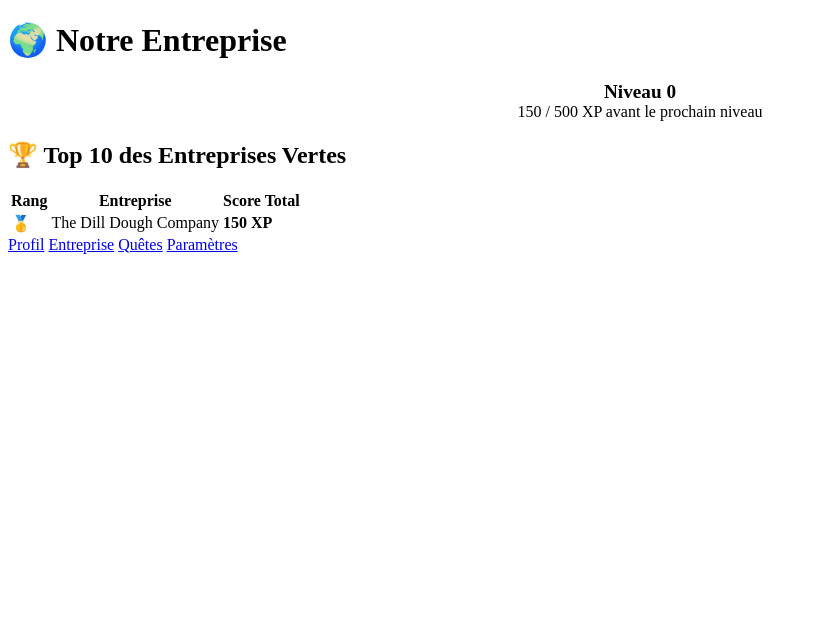
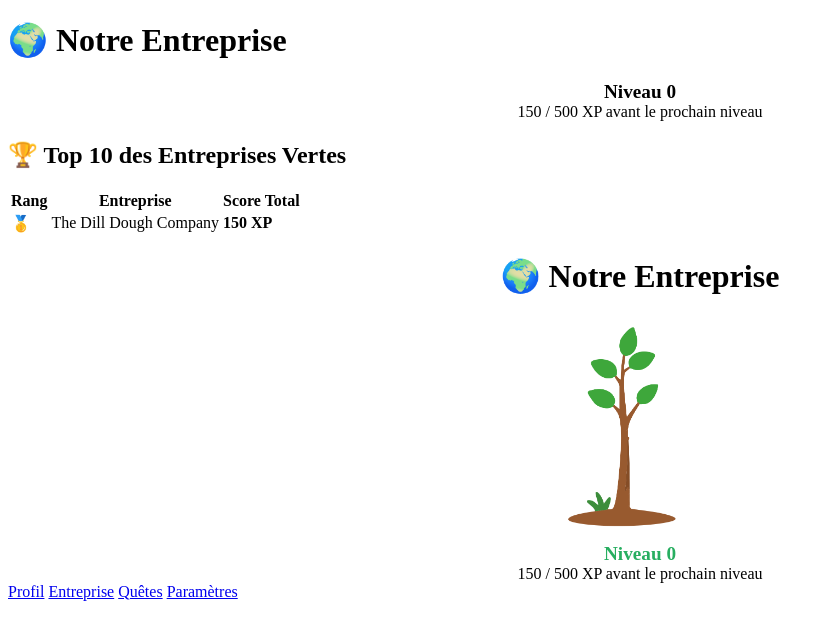
Before and after one commit to BabaYagaby/Work4GreenSite, a PHP site: page /company.php in a window 1280 px wide. Shown: the top 640 px of the page, without its empty margins (0-834 px from the left). Run offline with PHP 8.4, Linux system fonts and the light colour scheme; a user stored in the database is signed in; data comes from the database, SQL or seed files in the repository.

Commit message:
MAJ company.php quest.php

```diff
--- a/company.php
+++ b/company.php
@@ -39,6 +39,18 @@ $xp_par_niveau = 500;
 $niveau_calcule = floor($xp_entreprise / $xp_par_niveau);
 $progression = $xp_entreprise % $xp_par_niveau;
 $pourcentage = ($progression / $xp_par_niveau) * 100;
+$image_arbre = "arbre_petit.png"; // Par défaut
+
+if ($niveau_calcule >= 15) {
+    $image_arbre = "foret.png"; // Optionnel : si tu veux un stade encore après
+} elseif ($niveau_calcule >= 10) {
+    $image_arbre = "arbre3.png";
+} elseif ($niveau_calcule >= 5) {
+    $image_arbre = "arbre2.png";
+} else {
+    $image_arbre = "arbre1.png";
+}
+
 ?>
 
 <!DOCTYPE html>
@@ -94,6 +106,23 @@ $pourcentage = ($progression / $xp_par_niveau) * 100;
         </table>
     </div>
 
+    <div class="card" style="text-align: center;">
+        <h1>🌍 Notre Entreprise</h1>
+
+        <div class="tree-container">
+            <img src="images/<?= $image_arbre ?>" alt="Évolution de l'entreprise" style="width: 150px; height: auto; margin-bottom: 10px;">
+        </div>
+
+        <div style="font-size: 1.2em; font-weight: bold; color: #27ae60;">
+            Niveau <?= $niveau_calcule ?>
+        </div>
+
+        <div class="progress-bg">
+            <div class="progress-fill" style="width: <?= $pourcentage ?>%;"></div>
+        </div>
+        <p style="margin:0;"><?= $progression ?> / <?= $xp_par_niveau ?> XP avant le prochain niveau</p>
+    </div>
+
     <footer class="boutons">
         <a href="profile.php">Profil</a>
         <a href="company.php">Entreprise</a>
--- a/quests.php
+++ b/quests.php
@@ -8,7 +8,7 @@ if (!isset($_SESSION['user_id'])) {
 }
 
 $user_id = $_SESSION['user_id'];
-$aujourdhui = date('Y-m-d'); // Format 2026-04-01
+$aujourdhui = date('Y-m-d');
 
 // 1. SÉLECTION DES QUÊTES DU JOUR (Change à minuit)
 // On utilise la date comme "Seed" pour que mt_srand génère les mêmes IDs toute la journée
```
Also changed, not shown: Images/arbre1.png (added), Images/arbre2.png (added), Images/arbre3.png (added).
